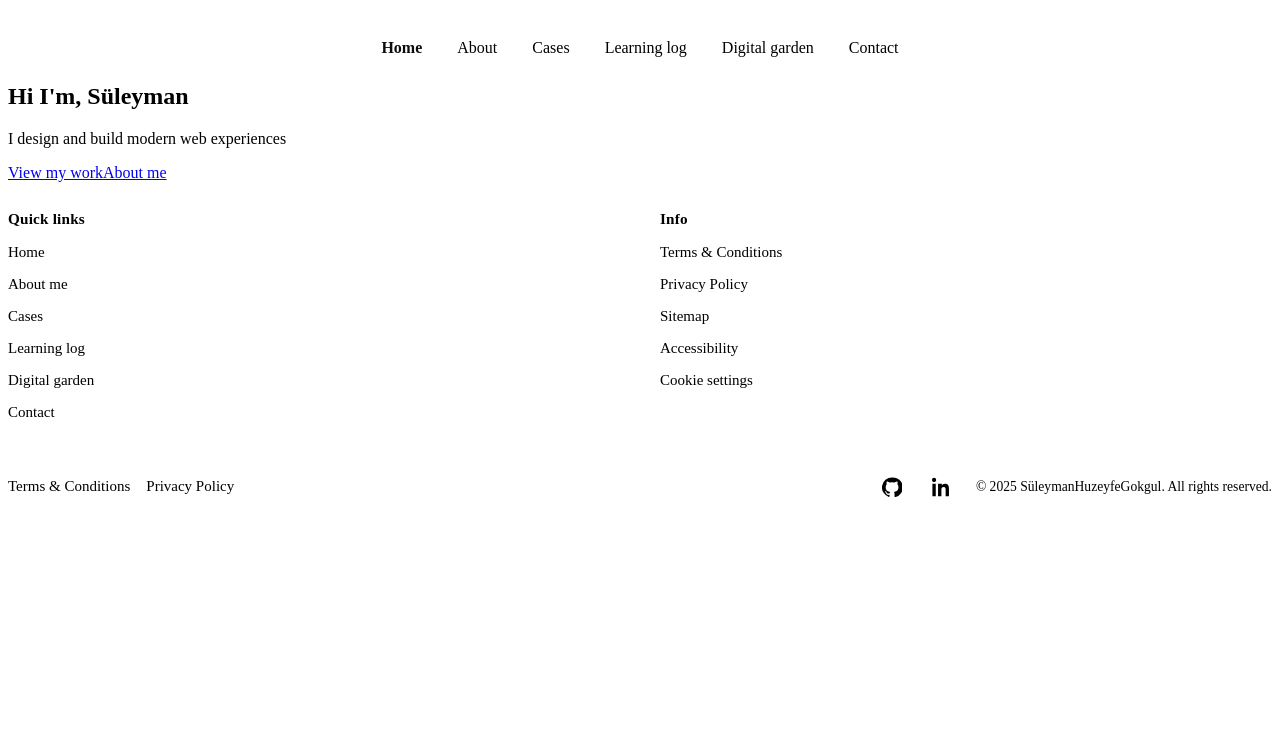
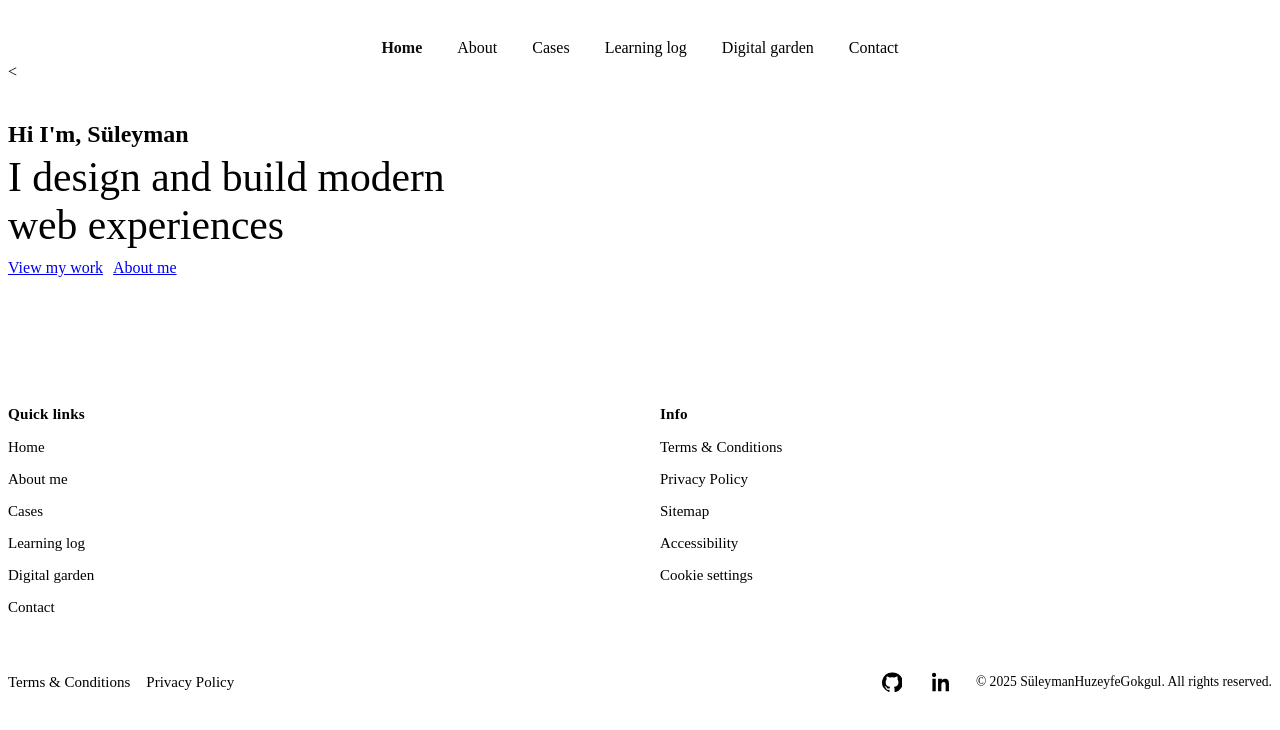
Before and after one commit to SuleymanHG/I-love-web-eigen-stack, a Nuxt app: page / in a window 1280 px wide. Shown: the top 730 px of the page. Built offline with nearby package versions, Linux system fonts and the light colour scheme.

Commit message:
Hero section homepagina #18

```diff
--- a/app/assets/css/main.css
+++ b/app/assets/css/main.css
@@ -95,6 +95,15 @@
     --light-muted:hsl(0, 0%, 80%);
 
     --component-background: hsl(0, 0%, 100%, 4%);
+
+    /* Strokes */
+
+    --button-border:hsl(0, 0%, 100%, 5%);
+    --components-border:hsl(226, 39%, 6%, 5%);
+
+    /* Border radius */
+    --button-border-radius: 11px;
+    --main-border-radius:20px;
 }
 
 *, *::before, *::after { box-sizing: border-box; }
@@ -117,13 +126,13 @@ body{
       padding:0 150px;
     }
 }
-
+/* ===== Text styles ===== */
 h1,h2,h3,h4{
   color: var(--light-100);
 }
 
 h1{
-  font-size: clamp(2.5rem, 3vw + 1rem, 4rem);
+  font-size: clamp(2rem, 3vw + 1rem, 4rem);
   font-weight: 700;
 }
 
@@ -134,3 +143,31 @@ h2{
 p{
   color: var(--light-muted);
 }
+
+/* ===== Button styles ===== */
+a{
+  text-decoration: none;
+  color: var(--light-100);
+
+}
+
+.main-button{
+  background: var(--blue-400);
+  font-weight: 500;
+  padding:10px 25px;
+  border-radius: var(--button-border-radius);
+  transition: transform 0.2s ease, background-color 0.2s ease;
+
+  &:hover{
+    transform: scale(1.02) ;
+    background:var(--blue-500);
+  }
+}
+
+.secondary-button{
+  border-radius: var(--button-border-radius);
+  padding:10px 25px;
+  background: var(--component-background);
+  border:1px solid var(--button-border)
+
+}
--- /dev/null
+++ b/app/components/HeroSection.vue
@@ -0,0 +1,37 @@
+<template>
+  <section>
+    <div>
+        <h1>Hi I'm, Süleyman</h1>
+        <p>I design and build modern <br> web experiences</p>
+    </div>
+
+    <div>
+        <a href="/cases" class="main-button">View my work</a>
+        <a href="/about" class="secondary-button">About me</a>
+    </div>
+  </section>
+</template>
+
+<style scoped>
+    section{
+        display: flex;
+        flex-direction: column;
+        gap: 10px;
+        padding: 0px 0 100px 0;
+    }
+
+    div:last-of-type{
+        display: flex;
+        align-items: center;
+        gap: 10px;
+    }
+
+    p{
+        font-size: clamp(1.5rem, 2vw + 1rem, 3rem);
+        margin: 0 0 ;
+    }
+
+    h1{
+        margin:40px 0 5px 0;
+    }
+</style>
--- a/app/pages/index.vue
+++ b/app/pages/index.vue
@@ -1,9 +1,3 @@
 <template>
-  <section>
-    <h1>Hi I'm, Süleyman</h1>
-    <p>I design and build modern web experiences</p>
-
-    <a href="/cases">View my work</a>
-    <a href="/about">About me</a>
-  </section>
+  <<HeroSection />
 </template>
```
